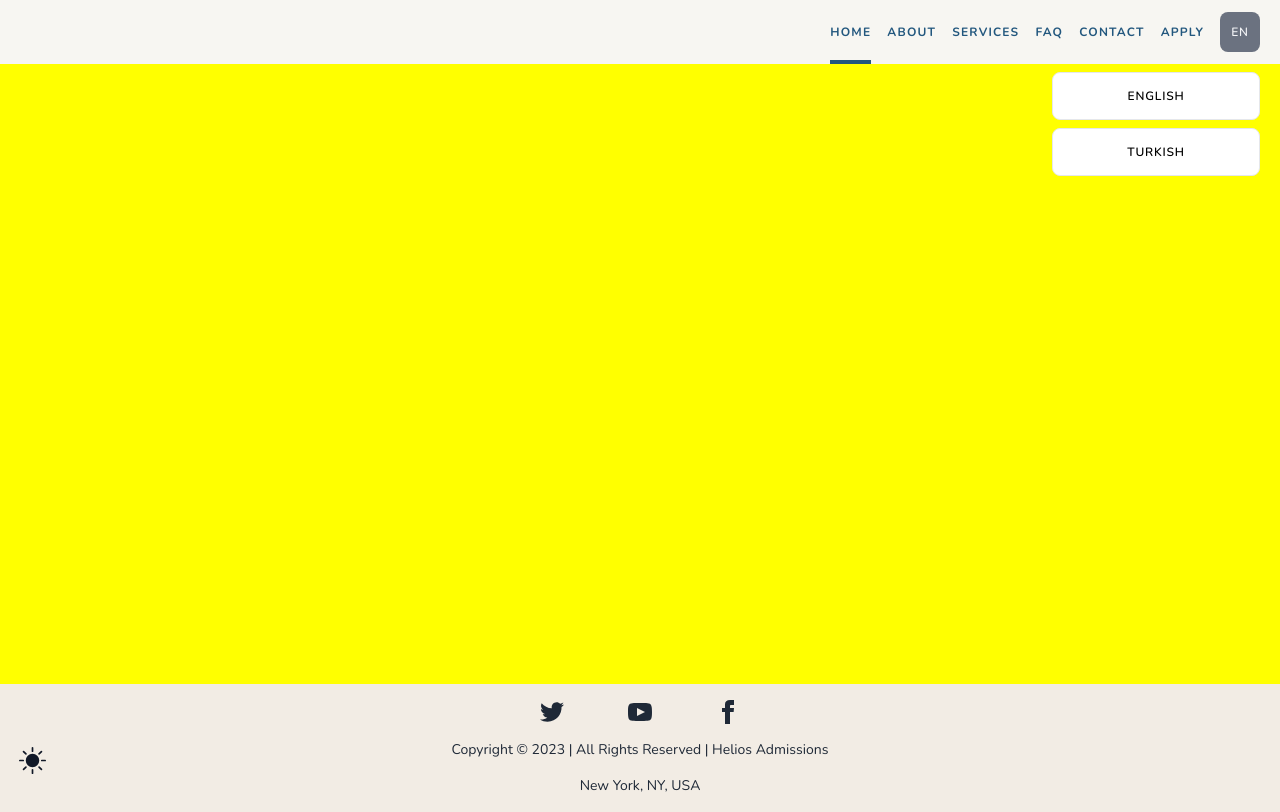
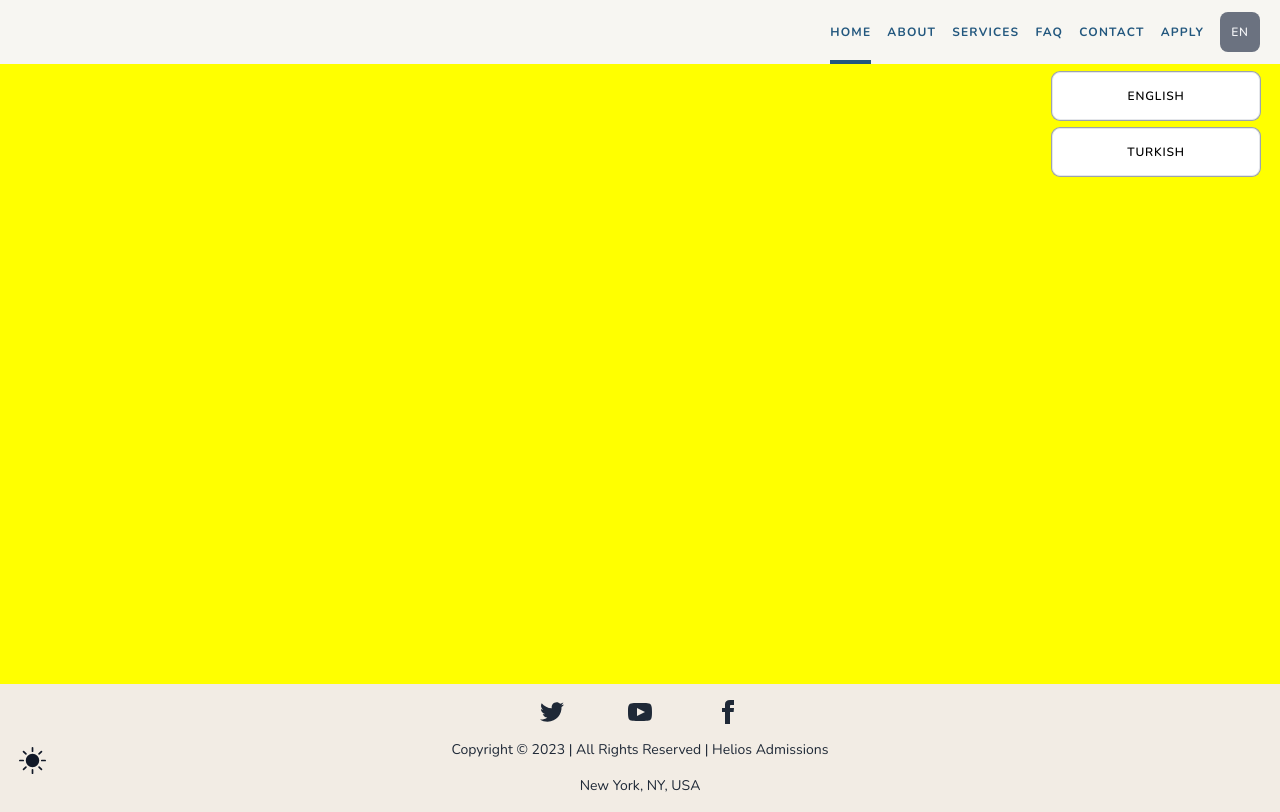
Before and after one commit to trustdan/caprawise-nextjs-education-consulting-website, a Next.js app: page / in a window 1280 px wide. Both pictures are taken after a click on the label "EN". Built offline with nearby package versions, Linux system fonts and the light colour scheme; no server answers.

Commit message:
add dropdownRef

```diff
--- a/app/components/LanguageDropdown.tsx
+++ b/app/components/LanguageDropdown.tsx
@@ -7,14 +7,18 @@ export function LanguageDropdown() {
     isDropDownOpen,
     setIsDropDownOpen,
     handleOptionClick,
+    dropdownRef,
   } = useLanguageDropdown();
 
   return (
-    <div className="dropdown lg:dropdown-end dropdown-content  font-bold uppercase tracking-wide lg:tracking-widest text-gray-500 text-[8px]">
+    <div
+      ref={dropdownRef}
+      className="dropdown lg:dropdown-end dropdown-content  font-bold uppercase tracking-wide lg:tracking-widest text-gray-500 text-[8px]"
+    >
       <label
         tabIndex={0}
         className="btn rounded-btn  bg-gray-500 text-gray-100  border-none w-9 h-9  min-h-0 p-0 lg:w-10 lg:h-10 text-[11px] lg:text-[12px]"
-        onClick={() => setIsDropDownOpen((isDropDownOpen) => !isDropDownOpen)}
+        onClick={() => setIsDropDownOpen(!isDropDownOpen)}
       >
         {context.language}
       </label>
@@ -26,7 +30,7 @@ export function LanguageDropdown() {
           {LANGUAGES.map((language) => (
             <li
               key={language.code}
-              className="btn rounded-btn my-1 bg-white dark:bg-DARK_SECONDARY_BG_COLOR dark:text-white hover:bg-gray-500 dark:hover:bg-LIGHT_SECONDARY_BG_COLOR text-black hover:text-white dark:hover:text-black text-[12px] border-gray-200 dark:border-gray-600"
+              className="btn rounded-btn my-1 bg-white dark:bg-DARK_SECONDARY_BG_COLOR dark:text-white hover:bg-gray-500 dark:hover:bg-LIGHT_SECONDARY_BG_COLOR text-black hover:text-white dark:hover:text-black text-[12px] border-gray-200 dark:border-gray-600 ring-gray-400 dark:ring-gray-700 ring-1"
               onClick={handleOptionClick}
             >
               {language.name}
```
